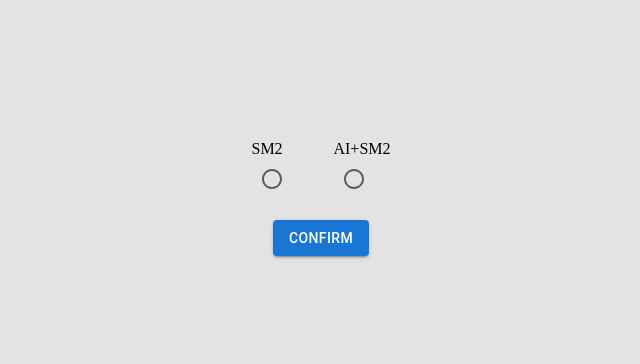
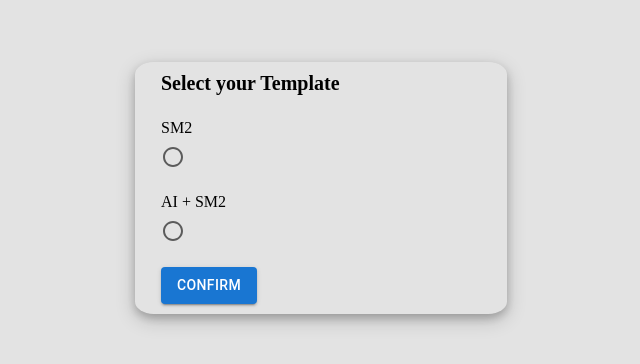
Before and after one commit to megermer/Acute, a React (Vite) app in the folder jsversion/: page / in a window 1280 px wide. Shown: the part 212-576 px from the top of the page, without its empty margins (319-959 px from the left). Built offline with nearby package versions, Linux system fonts and the light colour scheme.

Commit message:
ai selection screen looks good but has no practicality

```diff
--- a/jsversion/src/App.css
+++ b/jsversion/src/App.css
@@ -1,9 +1,11 @@
-body, p, div {
+body,
+p,
+div {
   margin: 0px;
   padding: 0px;
 }
 
-#root-page{
+#root-page {
   padding: 0px;
   margin: 0px;
   width: 100vw;
@@ -11,7 +13,7 @@ body, p, div {
   display: flex;
   justify-content: center;
   align-items: center;
-    background-color: #E3E3E3;
+  background-color: #e3e3e3;
   display: flex;
   flex-direction: column;
   justify-content: center;
@@ -19,22 +21,23 @@ body, p, div {
 }
 
 #pick-algorithm {
-    width: 50%;
-    height: 50%;
+  width: 25%;
+  height: 25%;
   display: flex;
   flex-direction: column;
   justify-content: center;
-    align-items: center;
+  gap: 1.5rem;
+  border-radius: 5%;
+  padding: 2%;
+  box-shadow: 0 4px 8px 0 rgba(0, 0, 0, 0.2), 0 6px 20px 0 rgba(0, 0, 0, 0.19);
 }
 
-#ai-selection {
-    width: 25%;
-    height: 25%;
+#pick-algorithm > div {
     display: flex;
-    flex-direction: row;
-    justify-content: center;
-    align-items: center;
-    gap: 25%
+    flex-direction: column;
+    gap: 0.5rem;
+    justify-self: flex-start;
+    align-items: flex-start;
 }
 
 #cards-cont {
@@ -79,3 +82,8 @@ body, p, div {
   width: 30%;
   justify-content: flex-end;
 }
+
+#ai-title {
+    font-size: 1.25rem;
+    font-weight: 600;
+}
--- a/jsversion/src/App.jsx
+++ b/jsversion/src/App.jsx
@@ -155,24 +155,25 @@ function App() {
         </section>
       ) : (
         <section id="pick-algorithm">
-          <div id="ai-selection">
+          <p id="ai-title">Select your Template</p>
           <div>
             <p>SM2</p>
-              <Radio {...controlProps(1)} color="secondary" />
+            <Radio {...controlProps(1)} color="secondary" sx={{p: '0px', m: '0px'}}/>
           </div>
           <div>
-              <p>AI+SM2</p>
-              <Radio {...controlProps(2)} color="success" />
+            <p>AI + SM2</p>
+            <Radio {...controlProps(2)} color="success" sx={{p: '0px', m: '0px'}} />
           </div>
-          </div>
+          <div id="btn-cont">
             <Button
               variant="contained"
               color="success"
               onClick={displayTemplate}
-            sx={{ bgcolor: "#1976d2" }}
+              sx={{ bgcolor: "#1976d2", width: '30%'}}
             >
               Confirm
             </Button>
+          </div>
         </section>
       )}
     </div>
```
Lines whose indentation alone changed are shown as unchanged.
